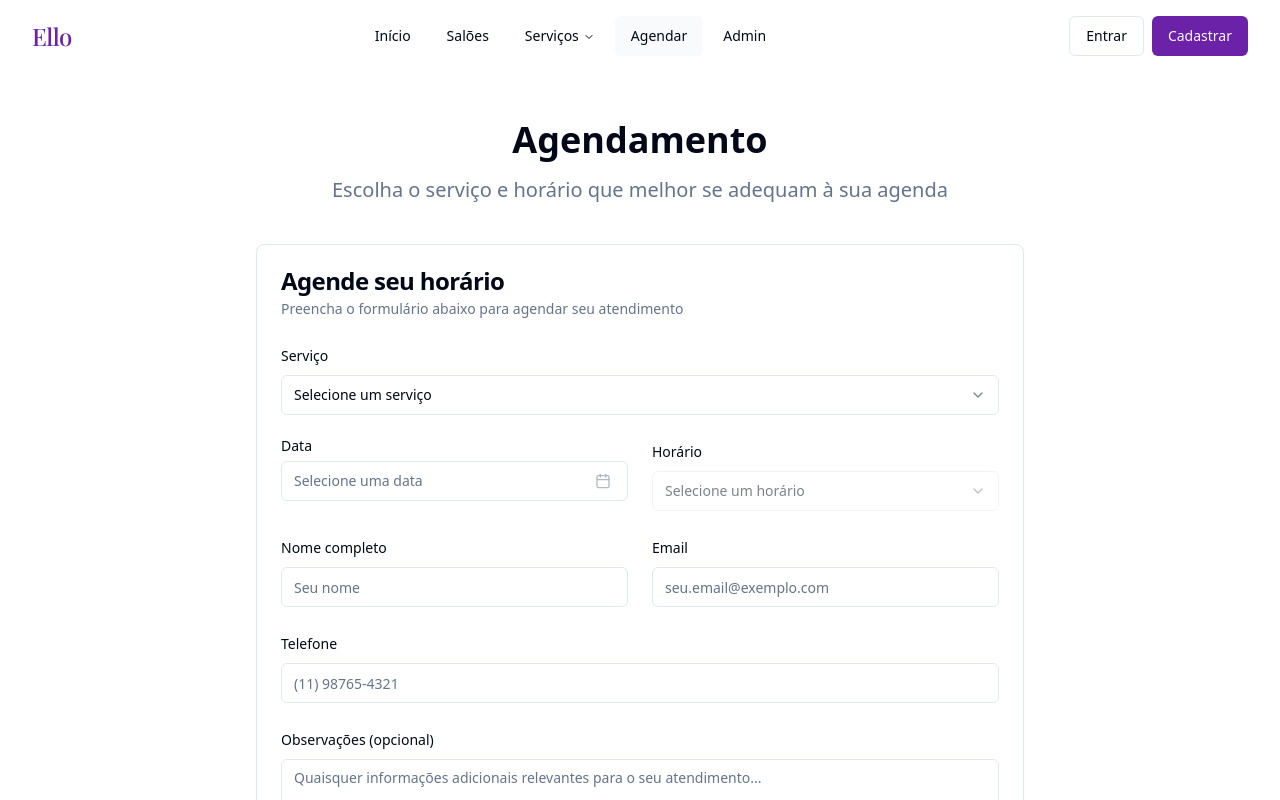
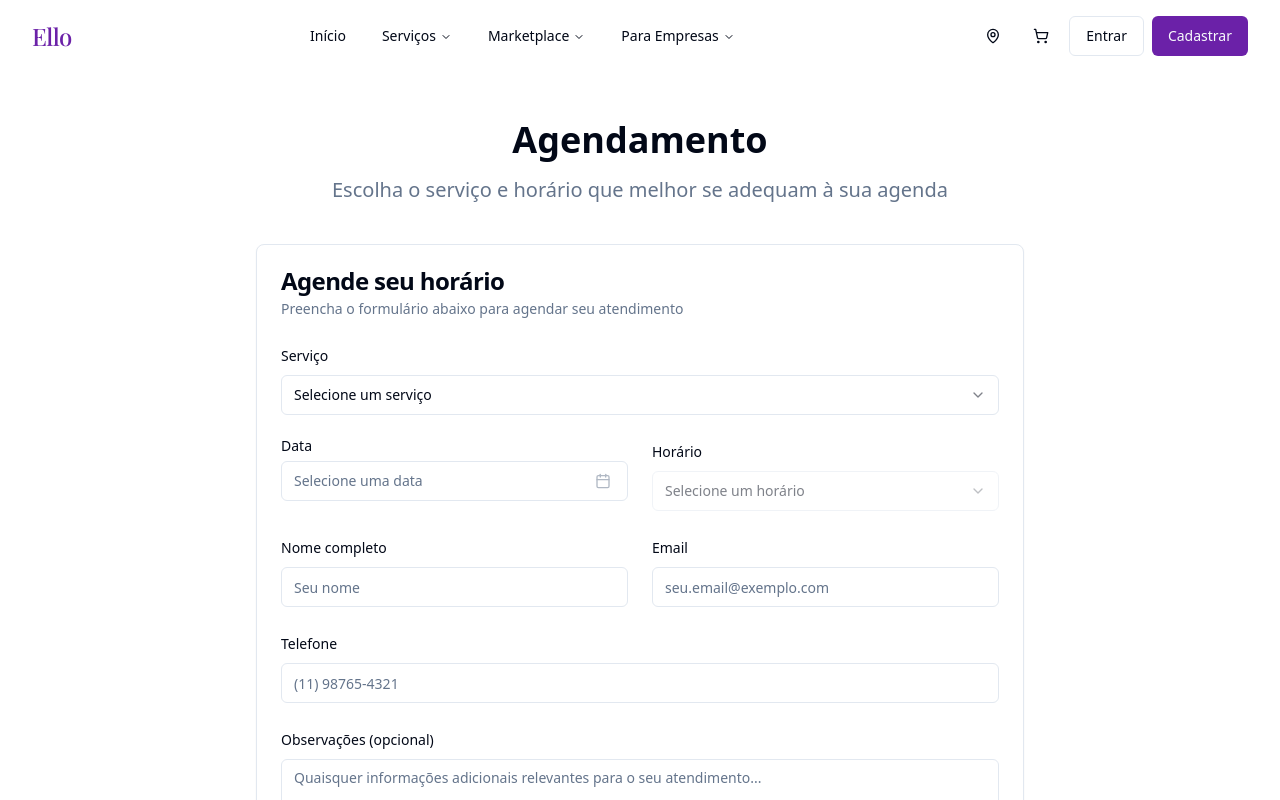
Before and after one commit to boskilha/beleza-agendamento-vivo, a React (Vite) app: page /booking in a window 1280 px wide. Shown: the top 800 px of the page. Built offline with nearby package versions, Linux system fonts and the light colour scheme.

Commit message:
Implement new top menu
Implement the updated top menu as per the user's request.

```diff
--- a/src/components/Header.tsx
+++ b/src/components/Header.tsx
@@ -1,8 +1,9 @@
 
 import React, { useState } from "react";
 import { Link, useLocation } from "react-router-dom";
+import { useSelector } from "react-redux";
 import { Button } from "@/components/ui/button";
-import { MenuIcon, X } from "lucide-react";
+import { MenuIcon, X, ShoppingCart, MapPin, Store, Users, Package } from "lucide-react";
 import {
   NavigationMenu,
   NavigationMenuContent,
@@ -12,10 +13,13 @@ import {
   NavigationMenuTrigger,
 } from "@/components/ui/navigation-menu";
 import { cn } from "@/lib/utils";
+import type { RootState } from "@/store/store";
 
 const Header = () => {
   const [mobileMenuOpen, setMobileMenuOpen] = useState(false);
   const location = useLocation();
+  const cartItems = useSelector((state: RootState) => state.cart.items);
+  const cartItemsCount = cartItems.reduce((total, item) => total + item.quantity, 0);
 
   return (
     <header className="sticky top-0 z-50 w-full bg-white/70 backdrop-blur-md">
@@ -43,19 +47,8 @@ const Header = () => {
               </NavigationMenuItem>
 
               <NavigationMenuItem>
-                <Link to="/salons">
-                  <NavigationMenuLink className={cn(
-                    "group inline-flex h-10 w-max items-center justify-center rounded-md bg-background px-4 py-2 text-sm font-medium transition-colors hover:bg-accent hover:text-accent-foreground focus:bg-accent focus:text-accent-foreground focus:outline-none disabled:pointer-events-none disabled:opacity-50 data-[active]:bg-accent/50 data-[state=open]:bg-accent/50",
-                    location.pathname.startsWith("/salons") && "bg-accent/50"
-                  )}>
-                    Salões
-                  </NavigationMenuLink>
-                </Link>
-              </NavigationMenuItem>
-
-              <NavigationMenuItem>
                 <NavigationMenuTrigger
-                  className={location.pathname === "/services" && "bg-accent/50"}
+                  className={location.pathname.startsWith("/services") && "bg-accent/50"}
                 >
                   Serviços
                 </NavigationMenuTrigger>
@@ -64,45 +57,103 @@ const Header = () => {
                     <ListItem href="/services" title="Todos os Serviços">
                       Conheça todos os nossos serviços de beleza e bem-estar
                     </ListItem>
-                    <ListItem href="/services?category=hair" title="Cabelo">
-                      Corte, coloração, tratamento e finalização
+                    <ListItem href="/salons" title="Salões de Beleza">
+                      Encontre os melhores salões próximos a você
                     </ListItem>
-                    <ListItem href="/services?category=face" title="Rosto">
-                      Limpeza de pele, tratamentos faciais e maquiagem
+                    <ListItem href="/services?category=massage" title="Massagem & Relaxamento">
+                      Massagens terapêuticas e relaxantes
                     </ListItem>
-                    <ListItem href="/services?category=nails" title="Unhas">
-                      Manicure, pedicure, esmaltação em gel
+                    <ListItem href="/services?category=aesthetic" title="Estética & Bem-estar">
+                      Tratamentos estéticos e de bem-estar
+                    </ListItem>
+                    <ListItem href="/booking" title="Agendar Serviço">
+                      Reserve seu horário agora mesmo
                     </ListItem>
                   </ul>
                 </NavigationMenuContent>
               </NavigationMenuItem>
 
               <NavigationMenuItem>
-                <Link to="/booking">
-                  <NavigationMenuLink className={cn(
-                    "group inline-flex h-10 w-max items-center justify-center rounded-md bg-background px-4 py-2 text-sm font-medium transition-colors hover:bg-accent hover:text-accent-foreground focus:bg-accent focus:text-accent-foreground focus:outline-none disabled:pointer-events-none disabled:opacity-50 data-[active]:bg-accent/50 data-[state=open]:bg-accent/50",
-                    location.pathname === "/booking" && "bg-accent/50"
-                  )}>
-                    Agendar
-                  </NavigationMenuLink>
-                </Link>
+                <NavigationMenuTrigger
+                  className={location.pathname.startsWith("/marketplace") && "bg-accent/50"}
+                >
+                  Marketplace
+                </NavigationMenuTrigger>
+                <NavigationMenuContent>
+                  <ul className="grid gap-3 p-4 md:w-[400px] lg:w-[500px] lg:grid-cols-2">
+                    <ListItem href="/marketplace" title="Todos os Produtos">
+                      Explore nossa seleção completa de produtos locais
+                    </ListItem>
+                    <ListItem href="/marketplace?category=fashion" title="Moda & Acessórios">
+                      Roupas, bolsas e acessórios exclusivos
+                    </ListItem>
+                    <ListItem href="/marketplace?category=jewelry" title="Joias & Artesanato">
+                      Peças únicas feitas por artesãos locais
+                    </ListItem>
+                    <ListItem href="/marketplace?category=cosmetics" title="Cosméticos Locais">
+                      Produtos de beleza artesanais e naturais
+                    </ListItem>
+                    <ListItem href="/marketplace?mumbuca=true" title="🪙 Mumbuca Aceita" className="bg-accent/20">
+                      Produtos que aceitam moeda social Mumbuca
+                    </ListItem>
+                  </ul>
+                </NavigationMenuContent>
               </NavigationMenuItem>
 
               <NavigationMenuItem>
-                <Link to="/admin/dashboard">
-                  <NavigationMenuLink className={cn(
-                    "group inline-flex h-10 w-max items-center justify-center rounded-md bg-background px-4 py-2 text-sm font-medium transition-colors hover:bg-accent hover:text-accent-foreground focus:bg-accent focus:text-accent-foreground focus:outline-none disabled:pointer-events-none disabled:opacity-50 data-[active]:bg-accent/50 data-[state=open]:bg-accent/50",
-                    location.pathname.startsWith("/admin") && "bg-accent/50"
-                  )}>
-                    Admin
-                  </NavigationMenuLink>
-                </Link>
+                <NavigationMenuTrigger
+                  className={(location.pathname.startsWith("/lojista") || location.pathname.startsWith("/fornecedor")) && "bg-accent/50"}
+                >
+                  Para Empresas
+                </NavigationMenuTrigger>
+                <NavigationMenuContent>
+                  <ul className="grid gap-3 p-4 md:w-[400px] lg:w-[500px] lg:grid-cols-2">
+                    <ListItem href="/lojista/dashboard" title="Seja um Lojista">
+                      <div className="flex items-center gap-2">
+                        <Store className="h-4 w-4" />
+                        Venda seus produtos no marketplace
+                      </div>
+                    </ListItem>
+                    <ListItem href="/fornecedor/dashboard" title="Portal do Fornecedor">
+                      <div className="flex items-center gap-2">
+                        <Package className="h-4 w-4" />
+                        Fornecimento B2B para lojistas
+                      </div>
+                    </ListItem>
+                    <ListItem href="/fornecedor/catalogo" title="Catálogo B2B">
+                      <div className="flex items-center gap-2">
+                        <Users className="h-4 w-4" />
+                        Acesse nosso catálogo de fornecedores
+                      </div>
+                    </ListItem>
+                    <ListItem href="/admin/dashboard" title="Painel Admin">
+                      Sistema de administração e controle
+                    </ListItem>
+                  </ul>
+                </NavigationMenuContent>
               </NavigationMenuItem>
             </NavigationMenuList>
           </NavigationMenu>
         </div>
 
         <div className="hidden lg:flex items-center space-x-2">
+          <Button variant="ghost" size="icon" className="relative">
+            <MapPin className="h-5 w-5" />
+            <span className="sr-only">Localização</span>
+          </Button>
+
+          <Button variant="ghost" size="icon" className="relative" asChild>
+            <Link to="/marketplace/cart">
+              <ShoppingCart className="h-5 w-5" />
+              {cartItemsCount > 0 && (
+                <span className="absolute -top-1 -right-1 bg-purple-800 text-white text-xs rounded-full h-5 w-5 flex items-center justify-center">
+                  {cartItemsCount}
+                </span>
+              )}
+              <span className="sr-only">Carrinho ({cartItemsCount})</span>
+            </Link>
+          </Button>
+
           <Button variant="outline" asChild>
             <Link to="/login">Entrar</Link>
           </Button>
@@ -122,7 +173,7 @@ const Header = () => {
       </div>
 
       {mobileMenuOpen && (
-        <div className="px-4 py-3 lg:hidden">
+        <div className="px-4 py-3 lg:hidden bg-white/95 backdrop-blur-md border-t">
           <nav className="flex flex-col space-y-3">
             <Link
               to="/"
@@ -131,35 +182,81 @@ const Header = () => {
             >
               Início
             </Link>
+
+            <div className="space-y-2">
+              <div className="text-sm font-medium text-muted-foreground px-2">Serviços</div>
+              <Link
+                to="/services"
+                className="block py-2 pl-4 text-sm rounded-md hover:bg-accent"
+                onClick={() => setMobileMenuOpen(false)}
+              >
+                Todos os Serviços
+              </Link>
               <Link
                 to="/salons"
-              className="block py-2 text-center rounded-md hover:bg-accent"
+                className="block py-2 pl-4 text-sm rounded-md hover:bg-accent"
                 onClick={() => setMobileMenuOpen(false)}
               >
-              Salões
-            </Link>
-            <Link
-              to="/services"
-              className="block py-2 text-center rounded-md hover:bg-accent"
-              onClick={() => setMobileMenuOpen(false)}
-            >
-              Serviços
+                Salões de Beleza
               </Link>
               <Link
                 to="/booking"
-              className="block py-2 text-center rounded-md hover:bg-accent"
+                className="block py-2 pl-4 text-sm rounded-md hover:bg-accent"
                 onClick={() => setMobileMenuOpen(false)}
               >
-              Agendar
+                Agendar Serviço
+              </Link>
+            </div>
+
+            <div className="space-y-2">
+              <div className="text-sm font-medium text-muted-foreground px-2">Marketplace</div>
+              <Link
+                to="/marketplace"
+                className="block py-2 pl-4 text-sm rounded-md hover:bg-accent"
+                onClick={() => setMobileMenuOpen(false)}
+              >
+                Todos os Produtos
               </Link>
               <Link
-              to="/admin/dashboard"
-              className="block py-2 text-center rounded-md hover:bg-accent"
+                to="/marketplace?mumbuca=true"
+                className="block py-2 pl-4 text-sm rounded-md hover:bg-accent bg-accent/20"
                 onClick={() => setMobileMenuOpen(false)}
               >
-              Admin
+                🪙 Mumbuca Aceita
               </Link>
-            <div className="pt-2 flex flex-col gap-2">
+              <Link
+                to="/marketplace/cart"
+                className="flex items-center justify-between py-2 pl-4 text-sm rounded-md hover:bg-accent"
+                onClick={() => setMobileMenuOpen(false)}
+              >
+                <span>Carrinho</span>
+                {cartItemsCount > 0 && (
+                  <span className="bg-purple-800 text-white text-xs rounded-full h-5 w-5 flex items-center justify-center mr-2">
+                    {cartItemsCount}
+                  </span>
+                )}
+              </Link>
+            </div>
+
+            <div className="space-y-2">
+              <div className="text-sm font-medium text-muted-foreground px-2">Para Empresas</div>
+              <Link
+                to="/lojista/dashboard"
+                className="block py-2 pl-4 text-sm rounded-md hover:bg-accent"
+                onClick={() => setMobileMenuOpen(false)}
+              >
+                Seja um Lojista
+              </Link>
+              <Link
+                to="/fornecedor/dashboard"
+                className="block py-2 pl-4 text-sm rounded-md hover:bg-accent"
+                onClick={() => setMobileMenuOpen(false)}
+              >
+                Portal do Fornecedor
+              </Link>
+            </div>
+
+            <div className="pt-4 flex flex-col gap-2">
               <Button variant="outline" asChild className="w-full">
                 <Link to="/login" onClick={() => setMobileMenuOpen(false)}>
                   Entrar
```
Lines whose indentation alone changed are shown as unchanged.
